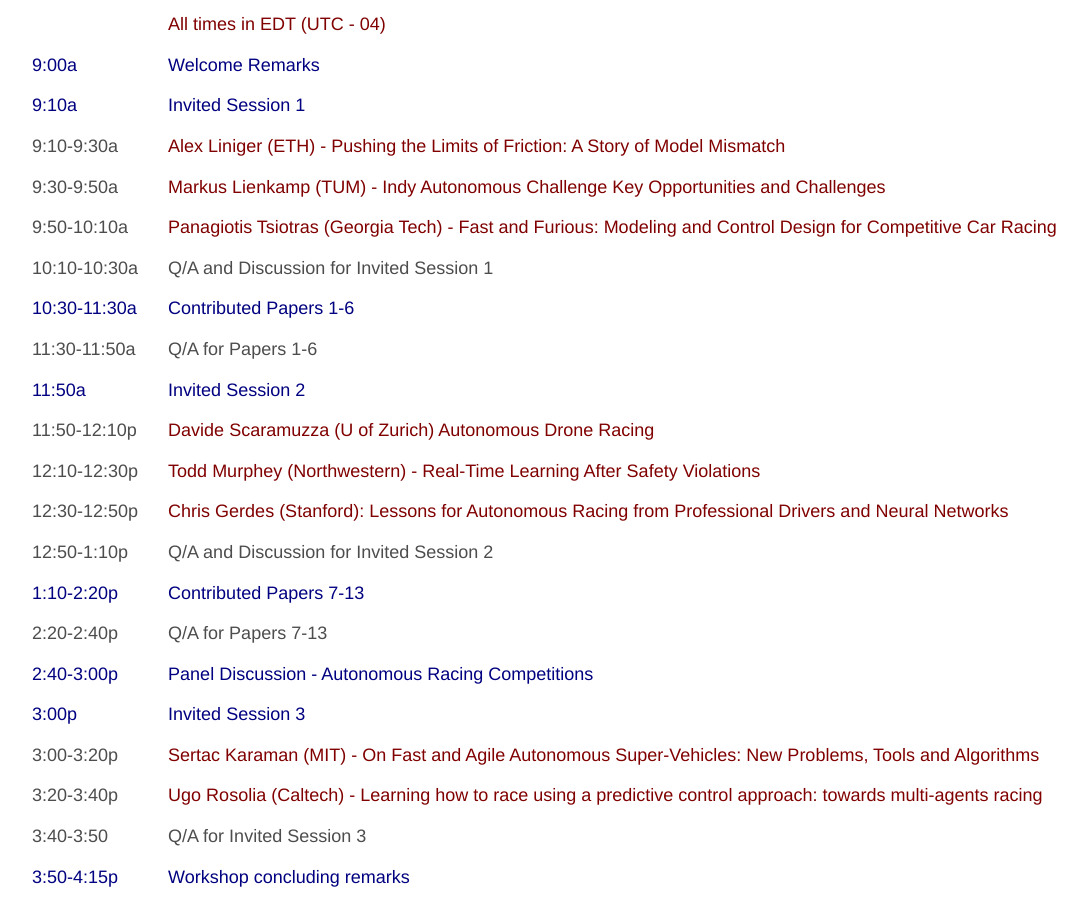
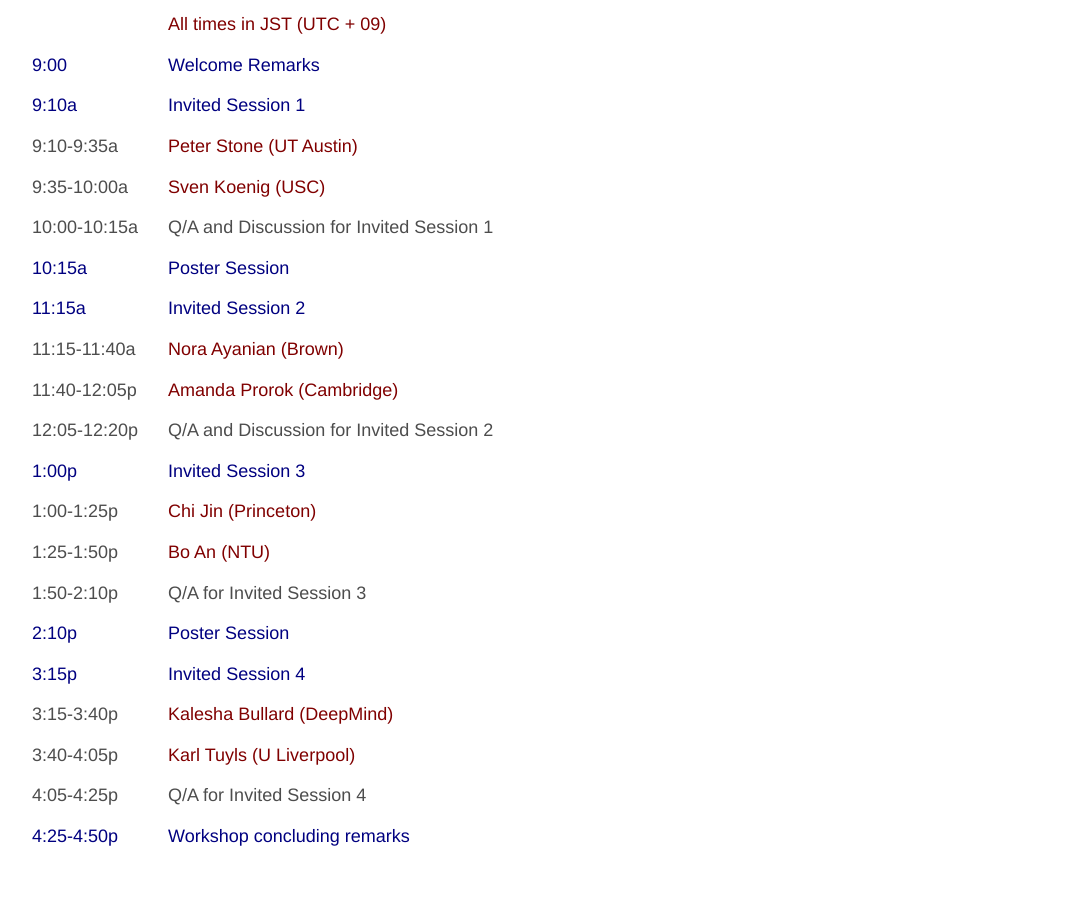
Before and after one commit to GammaYankee/iros22-multi-agent-workshop, a plain HTML site: page index.html in a window 1280 px wide. Shown: the part 4218-5118 px from the top of the page, without its empty margins (63-1150 px from the left). Drawn offline with Linux system fonts and the light colour scheme; files whose address does not match are found by name; a web font is replaced by a local one.

Commit message:
updated schedule

```diff
--- a/index.html
+++ b/index.html
@@ -434,10 +434,10 @@
           <tbody>
             <tr>
               <td style="color:navy"></td> <br>
-              <td style="color:maroon">All times in EDT (UTC - 04)</td>
+              <td style="color:maroon">All times in JST (UTC + 09)</td>
             </tr>
             <tr>
-              <td style="color:navy">9:00a</td> <br>
+              <td style="color:navy">9:00</td> <br>
               <td style="color:navy">Welcome Remarks</td>
             </tr>
             <tr>
@@ -445,79 +445,83 @@
               <td style="color:navy">Invited Session 1</td>
             </tr>
             <tr>
-              <td>9:10-9:30a</td>
-              <td style="color:maroon">Alex Liniger (ETH) - Pushing the Limits of Friction: A Story of Model Mismatch</td>
+              <td>9:10-9:35a</td>
+              <td style="color:maroon">Peter Stone (UT Austin)</td>
             </tr>
             <tr>
-              <td>9:30-9:50a</td>
-              <td style="color:maroon">Markus Lienkamp (TUM) -  Indy Autonomous Challenge Key Opportunities and Challenges</td>
+              <td>9:35-10:00a</td>
+              <td style="color:maroon">Sven Koenig (USC)</td>
             </tr>
             <tr>
-              <td>9:50-10:10a</td>
-              <td style="color:maroon">Panagiotis Tsiotras (Georgia Tech) - Fast and Furious: Modeling and Control Design for Competitive Car Racing</td>
-            </tr>
-            <tr>
-              <td>10:10-10:30a</td>
+              <td>10:00-10:15a</td>
               <td>Q/A and Discussion for Invited Session 1</td>
             </tr>
             <tr>
-              <td style="color:navy">10:30-11:30a</td>
-              <td style="color:navy">Contributed Papers 1-6</td>
+              <td style="color:navy">10:15a</td>
+              <td style="color:navy">Poster Session</td>
             </tr>
             <tr>
-              <td>11:30-11:50a</td>
-              <td>Q/A for Papers 1-6</td>
-            </tr>
-            <tr>
-              <td style="color:navy">11:50a</td>
+              <td style="color:navy">11:15a</td>
               <td style="color:navy">Invited Session 2</td>
             </tr>
             <tr>
-              <td>11:50-12:10p</td>
-              <td style="color:maroon">Davide Scaramuzza (U of Zurich) Autonomous Drone Racing</td>
+              <td>11:15-11:40a</td>
+              <td style="color:maroon">Nora Ayanian (Brown)</td>
             </tr>
             <tr>
-              <td>12:10-12:30p</td>
-              <td style="color:maroon">Todd Murphey (Northwestern) - Real-Time Learning After Safety Violations</td>
+              <td>11:40-12:05p</td>
+              <td style="color:maroon">Amanda Prorok (Cambridge)</td>
             </tr>
             <tr>
-              <td>12:30-12:50p</td>
-              <td style="color:maroon">Chris Gerdes (Stanford):  Lessons for Autonomous Racing from Professional Drivers and Neural Networks</td>
-            </tr>
-            <tr>
-              <td>12:50-1:10p</td>
+              <td>12:05-12:20p</td>
               <td>Q/A and Discussion for Invited Session 2</td>
             </tr>
+            <!--tr>
+              <td style="color:navy">12:20p</td>
+              <td style="color:navy">Break</td>
+            </tr-->
             <tr>
-              <td style="color:navy">1:10-2:20p</td>
-              <td style="color:navy">Contributed Papers 7-13</td>
-            </tr>
-            <tr>
-              <td>2:20-2:40p</td>
-              <td>Q/A for Papers 7-13</td>
-            </tr>
-            <tr>
-              <td style="color:navy">2:40-3:00p</td>
-              <td style="color:navy">Panel Discussion - Autonomous Racing Competitions</td>
-            </tr>
-            <tr>
-              <td style="color:navy">3:00p</td>
+              <td style="color:navy">1:00p</td>
               <td style="color:navy">Invited Session 3</td>
             </tr>
             <tr>
-              <td>3:00-3:20p</td>
-              <td style="color:maroon">Sertac Karaman (MIT) - On Fast and Agile Autonomous Super-Vehicles: New Problems, Tools and Algorithms</td>
+              <td>1:00-1:25p</td>
+              <td style="color:maroon">Chi Jin (Princeton)</td>
             </tr>
             <tr>
-              <td>3:20-3:40p</td>
-              <td style="color:maroon">Ugo Rosolia (Caltech) - Learning how to race using a predictive control approach: towards multi-agents racing</td>
+              <td>1:25-1:50p</td>
+              <td style="color:maroon">Bo An (NTU)</td>
             </tr>
             <tr>
-              <td>3:40-3:50</td>
+              <td>1:50-2:10p</td>
               <td>Q/A for Invited Session 3</td>
             </tr>
             <tr>
-              <td style="color:navy">3:50-4:15p</td>
+              <td style="color:navy">2:10p</td>
+              <td style="color:navy">Poster Session</td>
+            </tr>
+            <!--tr>
+              <td style="color:navy">3:00p</td>
+              <td style="color:navy">Coffee Break</td>
+            </tr-->
+            <tr>
+              <td style="color:navy">3:15p</td>
+              <td style="color:navy">Invited Session 4</td>
+            </tr>
+            <tr>
+              <td>3:15-3:40p</td>
+              <td style="color:maroon">Kalesha Bullard (DeepMind)</td>
+            </tr>
+            <tr>
+              <td>3:40-4:05p</td>
+              <td style="color:maroon">Karl Tuyls (U Liverpool)</td>
+            </tr>
+            <tr>
+              <td>4:05-4:25p</td>
+              <td>Q/A for Invited Session 4</td>
+            </tr>
+            <tr>
+              <td style="color:navy">4:25-4:50p</td>
               <td style="color:navy">Workshop concluding remarks</td>
             </tr>
           </tbody>
```
Also changed, not shown: 3 other files.
